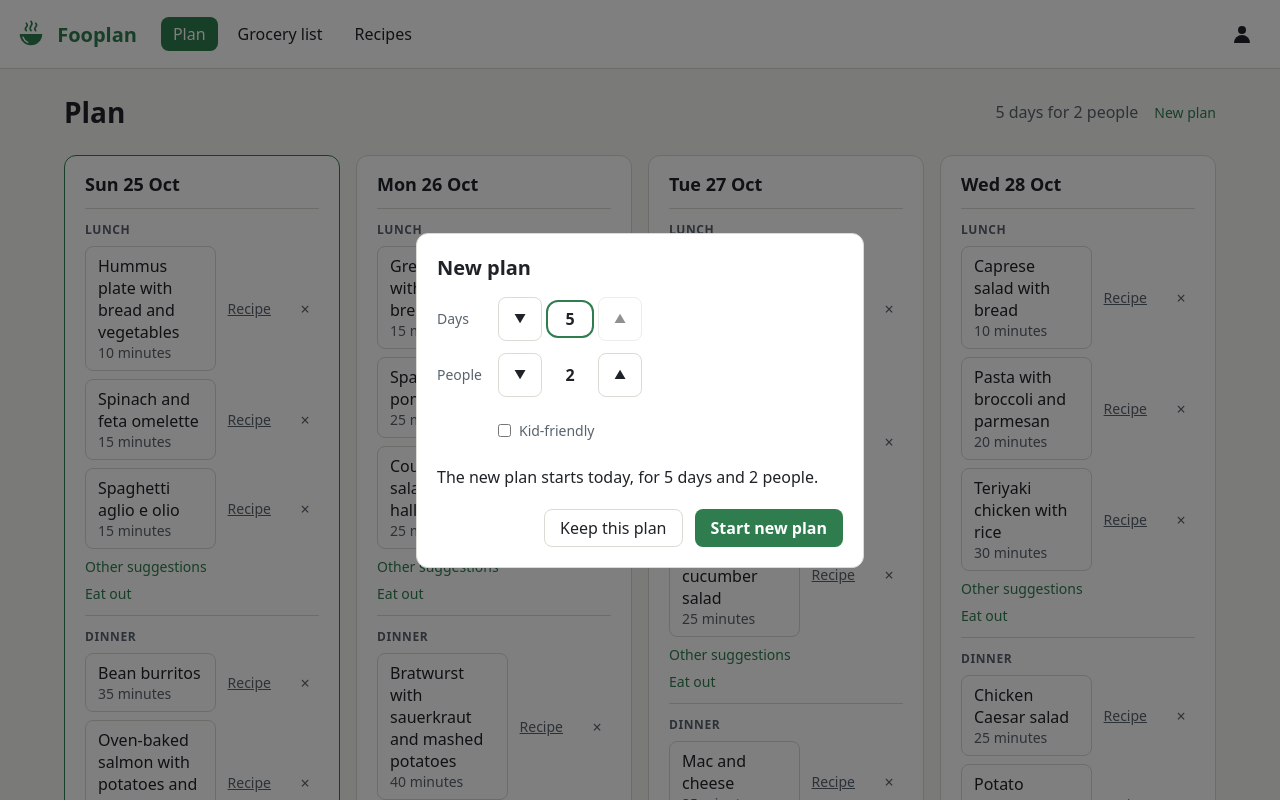
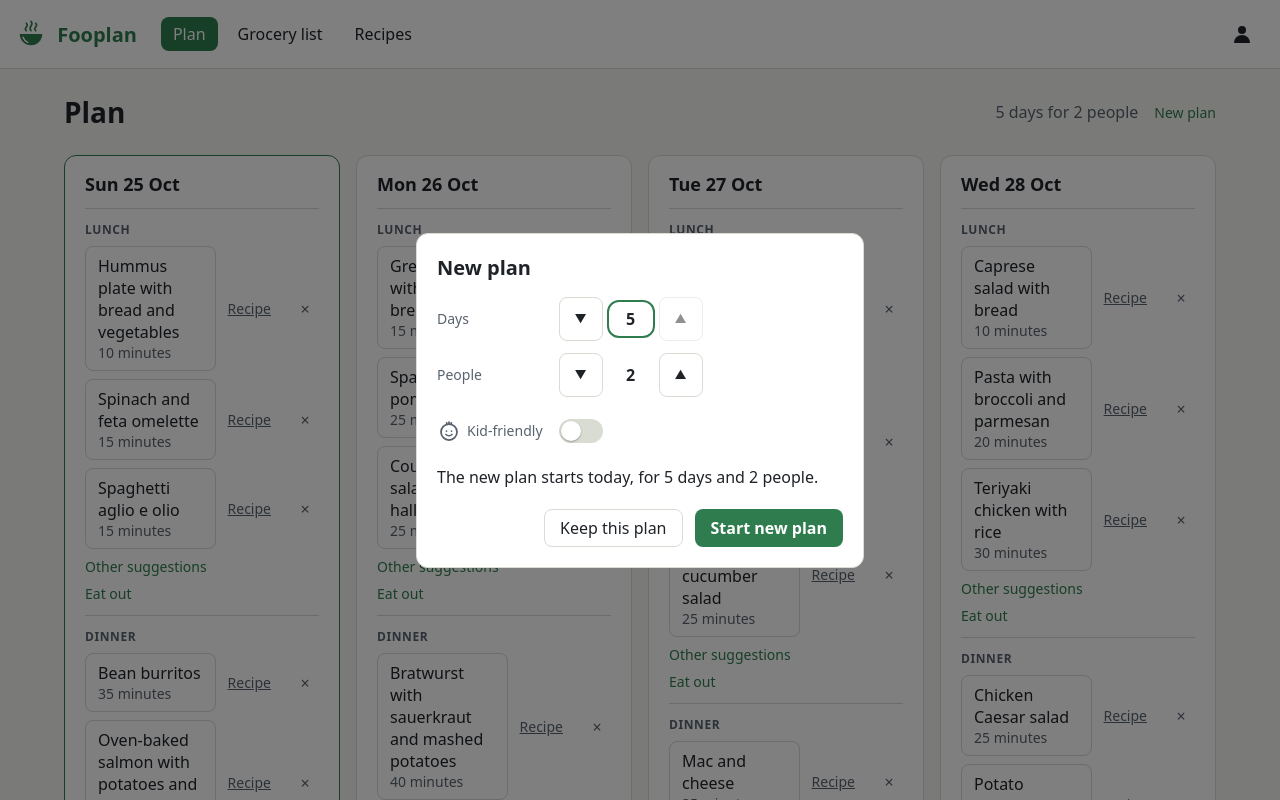
Before and after one commit to Mihai238/fooplan, an Angular app: page /plan in a window 1280 px wide. Both pictures are taken after a click on the button "New plan". Shown: the top 800 px of the page. Built offline with nearby package versions, Linux system fonts and the light colour scheme.

Commit message:
plan: "Kid-friendly" in the New plan dialog becomes a toggle switch with a smiling kid icon - #53

```diff
--- a/src/app/plan/plan-page/plan-page.css
+++ b/src/app/plan/plan-page/plan-page.css
@@ -16,8 +16,8 @@ h1 {
 }
 
 /* Each stepper's label, "▼", value and "▲" take a column of their own, so the arrows line up
-   whatever the values' widths; the checkbox and its note sit under the arrows. The gap leaves a
-   value's focus ring clear of its arrows; the label's margin adds to it */
+   whatever the values' widths; the kid-friendly switch and its note sit under the arrows. The
+   gap leaves a value's focus ring clear of its arrows; the label's margin adds to it */
 .settings {
   display: grid;
   grid-template-columns: auto repeat(3, auto) 1fr;
@@ -35,10 +35,15 @@ h1 {
   grid-column: 1;
 }
 
-.settings .kid-friendly,
+.settings .switch-cell,
 .settings .note {
   grid-column: 2 / -1;
   justify-self: start;
+}
+
+/* Its icon and text take the label column, its switch the control column */
+.settings .kid-friendly {
+  display: contents;
 }
 
 /* Else "dialog p", more specific once Angular scopes the styles, adds its margin to the row gap */
@@ -157,9 +162,117 @@ label input {
   cursor: pointer;
 }
 
-/* As high as the step buttons, so the whole label is a touch target */
-.kid-friendly {
+/* A flex row, so a narrow label column wraps the text beside the icon rather than under it;
+   hyphenation lets "Kinderfreundlich" wrap too, else it widens the dialog at 320px */
+.settings .kid-label {
+  display: flex;
+  align-items: center;
+  hyphens: auto;
+}
+
+.kid-label svg {
+  flex-shrink: 0;
+  width: 1.5rem;
+  height: 1.5rem;
+  margin-right: 0.375rem;
+  fill: none;
+  stroke: currentColor;
+  stroke-width: 1.75;
+  stroke-linecap: round;
+  stroke-linejoin: round;
+}
+
+/* As high as the step buttons, so the row is a touch target and not just the pill */
+.switch-cell {
+  display: flex;
+  align-items: center;
   min-height: max(2.75rem, 44px);
+}
+
+.switch {
+  appearance: none;
+  position: relative;
+  width: 2.75rem;
+  height: 1.5rem;
+  margin: 0;
+  border-radius: 999px;
+  background: var(--border);
+  cursor: pointer;
+}
+
+.switch::before {
+  content: '';
+  position: absolute;
+  top: 2px;
+  left: 2px;
+  width: calc(1.5rem - 4px);
+  height: calc(1.5rem - 4px);
+  border-radius: 50%;
+  background: var(--surface);
+  box-shadow: 0 1px 2px rgb(0 0 0 / 0.3);
+}
+
+.switch:checked {
+  background: var(--accent);
+}
+
+.switch:checked::before {
+  transform: translateX(1.25rem);
+}
+
+@media (prefers-reduced-motion: no-preference) {
+  .switch {
+    transition: background-color 150ms ease-out;
+  }
+
+  .switch::before {
+    transition: transform 150ms ease-out;
+  }
+}
+
+.switch:disabled {
+  opacity: 0.5;
+  cursor: not-allowed;
+}
+
+/* High Contrast forces the track and the thumb to the same colour and drops the shadow, so the
+   switch would vanish; an inset ring keeps the box size, and the thumb's offsets with it */
+@media (forced-colors: active) {
+  .switch {
+    forced-color-adjust: none;
+    background: Canvas;
+    box-shadow: inset 0 0 0 1px CanvasText;
+  }
+
+  .switch::before {
+    background: CanvasText;
+    box-shadow: none;
+  }
+
+  .switch:checked {
+    background: Highlight;
+  }
+
+  .switch:checked::before {
+    background: HighlightText;
+  }
+
+  .switch:focus-visible {
+    outline-color: Highlight;
+  }
+
+  .switch:disabled {
+    opacity: 1;
+    box-shadow: inset 0 0 0 1px GrayText;
+  }
+
+  .switch:disabled::before {
+    background: GrayText;
+  }
+}
+
+.kid-friendly:has(:disabled) {
+  cursor: not-allowed;
 }
 
 button {
--- a/src/app/plan/plan-page/plan-page.html
+++ b/src/app/plan/plan-page/plan-page.html
@@ -244,16 +244,28 @@
       </button>
     </span>
     <label class="kid-friendly">
+      <span class="stepper-label kid-label">
+        <svg viewBox="0 0 24 24" aria-hidden="true" focusable="false">
+          <circle cx="12" cy="13" r="8" />
+          <path d="M9.5 12h.01M14.5 12h.01" />
+          <path d="M9 15.5c1.6 1.6 4.4 1.6 6 0" />
+          <path d="M12 5V3M9.6 3.8l.5 1.5M14.4 3.8l-.5 1.5" />
+        </svg>
+        {{ language.t('plan.kidFriendly') }}
+      </span>
+      <span class="switch-cell">
         <input
           #kidFriendlyInput
           type="checkbox"
+          class="switch"
+          role="switch"
           id="kid-friendly"
           [checked]="newPlanSettings().kidFriendly"
           [disabled]="!store.canBeKidFriendly()"
           [attr.aria-describedby]="store.canBeKidFriendly() ? null : 'kid-friendly-note'"
           (change)="setNewKidFriendly(kidFriendlyInput.checked)"
         />
-      {{ language.t('plan.kidFriendly') }}
+      </span>
     </label>
     @if (!store.canBeKidFriendly()) {
       <p id="kid-friendly-note" class="note">
```
Also changed, not shown: 2 other files (tests, documents, lock files or other folders). Lines whose indentation alone changed are shown as unchanged.
